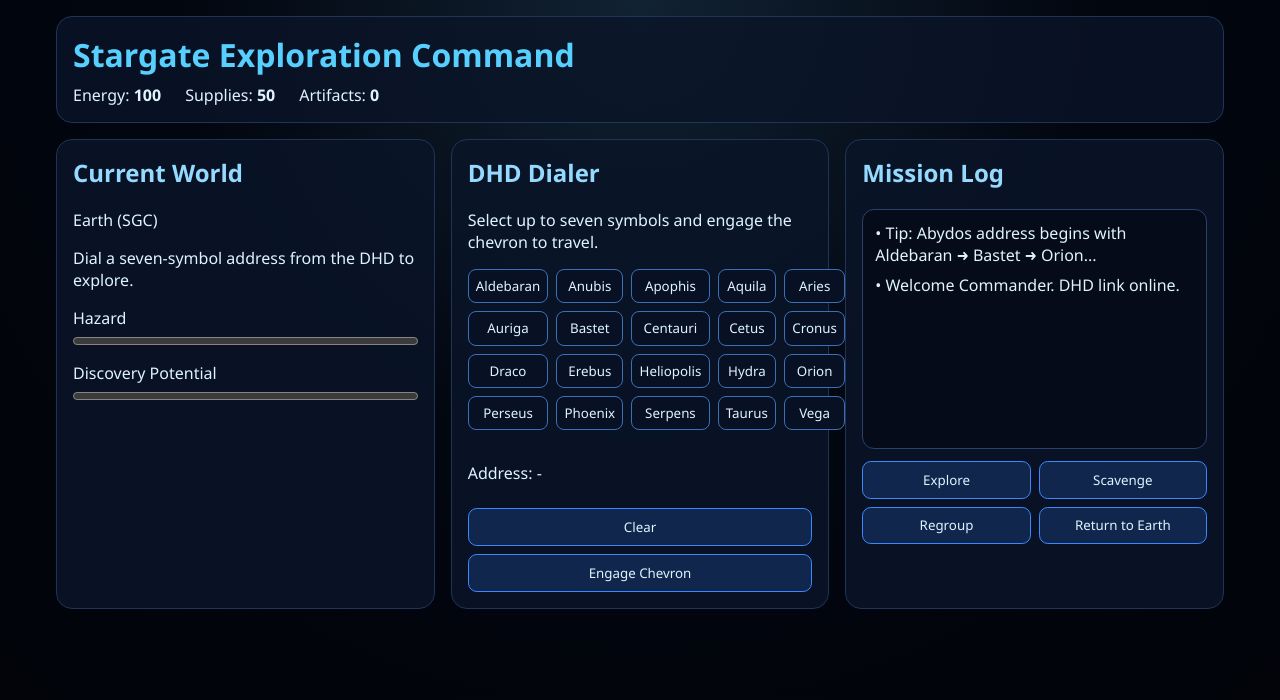
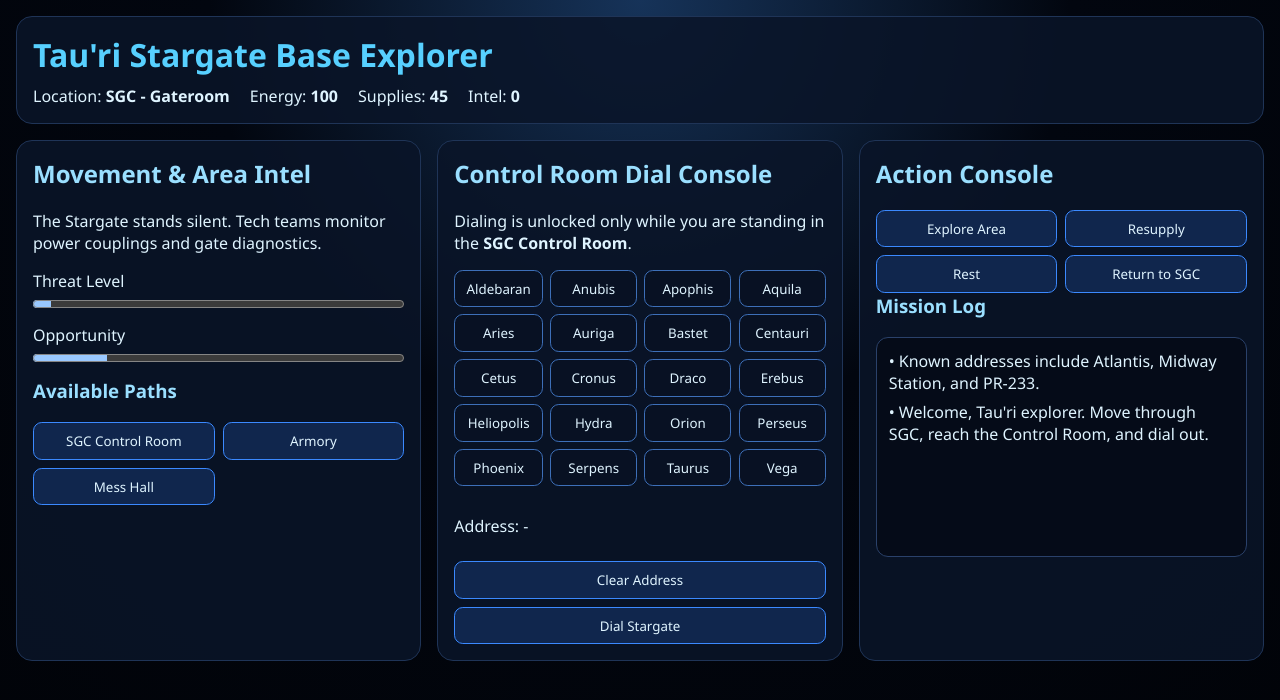
Before and after one commit to joreso10/Game-, a plain HTML site: page index.html in a window 1280 px wide. Drawn offline with Linux system fonts and the light colour scheme.

Commit message:
Expand game into Tau'ri base exploration and control-room dialing

```diff
--- a/index.html
+++ b/index.html
@@ -3,55 +3,60 @@
 <head>
   <meta charset="UTF-8" />
   <meta name="viewport" content="width=device-width, initial-scale=1.0" />
-  <title>Stargate Exploration</title>
+  <title>Tau'ri Base Explorer</title>
   <link rel="stylesheet" href="style.css" />
 </head>
 <body>
   <main class="game-shell">
     <header class="topbar">
-      <h1>Stargate Exploration Command</h1>
+      <h1>Tau'ri Stargate Base Explorer</h1>
       <div class="hud">
+        <span>Location: <strong id="location">SGC - Gateroom</strong></span>
         <span>Energy: <strong id="energy">100</strong></span>
-        <span>Supplies: <strong id="supplies">50</strong></span>
-        <span>Artifacts: <strong id="artifacts">0</strong></span>
+        <span>Supplies: <strong id="supplies">45</strong></span>
+        <span>Intel: <strong id="intel">0</strong></span>
       </div>
     </header>
 
     <section class="layout">
-      <article class="panel world-panel">
-        <h2>Current World</h2>
-        <p id="world-name">Earth (SGC)</p>
-        <p id="world-description">Initialize your mission and dial a gate address from the DHD.</p>
+      <article class="panel nav-panel">
+        <h2>Movement & Area Intel</h2>
+        <p id="area-description">You are in the SGC Gateroom. Move through the base and reach the Control Room to dial out.</p>
         <div class="meter-row">
-          <label for="hazard">Hazard</label>
-          <progress id="hazard" max="100" value="0"></progress>
+          <label for="threat">Threat Level</label>
+          <progress id="threat" max="100" value="5"></progress>
         </div>
         <div class="meter-row">
-          <label for="reward">Discovery Potential</label>
-          <progress id="reward" max="100" value="0"></progress>
+          <label for="opportunity">Opportunity</label>
+          <progress id="opportunity" max="100" value="25"></progress>
+        </div>
+        <div class="move-block">
+          <h3>Available Paths</h3>
+          <div id="move-options" class="move-options"></div>
         </div>
       </article>
 
       <article class="panel dhd-panel">
-        <h2>DHD Dialer</h2>
-        <p>Select up to seven symbols and engage the chevron to travel.</p>
+        <h2>Control Room Dial Console</h2>
+        <p>Dialing is unlocked only while you are standing in the <strong>SGC Control Room</strong>.</p>
         <div id="dhd-grid" class="dhd-grid" aria-label="DHD symbols"></div>
         <div class="dial-controls">
           <p>Address: <span id="address">-</span></p>
-          <button id="clear-address" type="button">Clear</button>
-          <button id="dial-address" type="button">Engage Chevron</button>
+          <button id="clear-address" type="button">Clear Address</button>
+          <button id="dial-address" type="button">Dial Stargate</button>
         </div>
       </article>
 
       <article class="panel log-panel">
-        <h2>Mission Log</h2>
+        <h2>Action Console</h2>
+        <div class="actions">
+          <button id="explore" type="button">Explore Area</button>
+          <button id="resupply" type="button">Resupply</button>
+          <button id="rest" type="button">Rest</button>
+          <button id="return" type="button">Return to SGC</button>
+        </div>
+        <h3>Mission Log</h3>
         <div id="log" class="log"></div>
-        <div class="actions">
-          <button id="explore" type="button">Explore</button>
-          <button id="scavenge" type="button">Scavenge</button>
-          <button id="rest" type="button">Regroup</button>
-          <button id="return" type="button">Return to Earth</button>
-        </div>
       </article>
     </section>
   </main>
--- a/script.js
+++ b/script.js
@@ -5,68 +5,98 @@
   "Perseus", "Phoenix", "Serpens", "Taurus", "Vega"
 ];
 
+const baseRooms = {
+  "SGC - Gateroom": {
+    description: "The Stargate stands silent. Tech teams monitor power couplings and gate diagnostics.",
+    threat: 5,
+    opportunity: 20,
+    paths: ["SGC Control Room", "Armory", "Mess Hall"]
+  },
+  "SGC Control Room": {
+    description: "Banks of Ancient and Tau'ri hardware line the walls. This is where you dial outbound addresses.",
+    threat: 8,
+    opportunity: 35,
+    paths: ["SGC - Gateroom", "Briefing Room"]
+  },
+  "Briefing Room": {
+    description: "Mission plans and MALP recon reports are spread across digital tables.",
+    threat: 3,
+    opportunity: 30,
+    paths: ["SGC Control Room", "Infirmary"]
+  },
+  "Armory": {
+    description: "Locked racks of tactical gear, rail weapons, and standard off-world kits.",
+    threat: 2,
+    opportunity: 40,
+    paths: ["SGC - Gateroom", "Infirmary"]
+  },
+  "Infirmary": {
+    description: "Medical scanners hum quietly while medics stand by for returning gate teams.",
+    threat: 1,
+    opportunity: 28,
+    paths: ["Armory", "Briefing Room", "Mess Hall"]
+  },
+  "Mess Hall": {
+    description: "A rare calm zone in the mountain base. Teams eat, recover, and trade stories.",
+    threat: 1,
+    opportunity: 22,
+    paths: ["SGC - Gateroom", "Infirmary"]
+  }
+};
+
 const worlds = [
   {
-    name: "Abydos",
-    address: ["Aldebaran", "Bastet", "Orion", "Hydra", "Vega", "Draco", "Aries"],
-    description: "A desert world with Ancient ruins and Naquadah traces beneath the dunes.",
-    hazard: 30,
-    reward: 75,
+    name: "Atlantis",
+    address: ["Auriga", "Phoenix", "Centauri", "Perseus", "Hydra", "Aries", "Vega"],
+    description: "The city of the Ancients rises over ocean shallows. High tech, high value, hidden dangers.",
+    threat: 40,
+    opportunity: 92,
+    zones: ["Main Pier", "Control Tower", "Ancient Lab", "East Balcony"]
   },
   {
-    name: "P3X-888",
+    name: "Midway Station",
     address: ["Anubis", "Cronus", "Cetus", "Serpens", "Orion", "Taurus", "Aquila"],
-    description: "Dense jungle, unstable weather, and signs of hostile Goa'uld patrol activity.",
-    hazard: 65,
-    reward: 60,
+    description: "Bridge station between galaxies. Systems are partly unstable but packed with navigational archives.",
+    threat: 55,
+    opportunity: 84,
+    zones: ["Docking Ring", "Node Core", "Transit Deck", "Shield Spine"]
   },
   {
-    name: "PX7-941",
-    address: ["Auriga", "Phoenix", "Centauri", "Perseus", "Hydra", "Aries", "Vega"],
-    description: "Frozen moon with energy crystals and hidden Ancient devices.",
-    hazard: 45,
-    reward: 80,
-  },
-  {
-    name: "M4C-862",
-    address: ["Draco", "Erebus", "Aquila", "Heliopolis", "Cetus", "Bastet", "Taurus"],
-    description: "Volcanic tectonic world rich in Trinium but prone to sudden quakes.",
-    hazard: 75,
-    reward: 90,
-  },
-  {
-    name: "Niflheim Outpost",
-    address: ["Vega", "Perseus", "Aldebaran", "Serpens", "Phoenix", "Cronus", "Hydra"],
-    description: "Abandoned Asgard research station with encrypted archives.",
-    hazard: 40,
-    reward: 95,
+    name: "PR-233",
+    address: ["Aldebaran", "Bastet", "Orion", "Hydra", "Vega", "Draco", "Aries"],
+    description: "Rocky research world with buried ruins and intermittent Wraith-signature readings.",
+    threat: 63,
+    opportunity: 78,
+    zones: ["Gate Ridge", "Crystal Valley", "Subsurface Vault", "Canyon Relay"]
   }
 ];
 
 const state = {
-  location: "Earth (SGC)",
   energy: 100,
-  supplies: 50,
-  artifacts: 0,
+  supplies: 45,
+  intel: 0,
   selectedAddress: [],
+  location: "SGC - Gateroom",
   currentWorld: null,
+  currentZone: null,
 };
 
 const ui = {
+  location: document.getElementById("location"),
   energy: document.getElementById("energy"),
   supplies: document.getElementById("supplies"),
-  artifacts: document.getElementById("artifacts"),
-  worldName: document.getElementById("world-name"),
-  worldDescription: document.getElementById("world-description"),
-  hazard: document.getElementById("hazard"),
-  reward: document.getElementById("reward"),
+  intel: document.getElementById("intel"),
+  areaDescription: document.getElementById("area-description"),
+  threat: document.getElementById("threat"),
+  opportunity: document.getElementById("opportunity"),
+  moveOptions: document.getElementById("move-options"),
   log: document.getElementById("log"),
   address: document.getElementById("address"),
   dhdGrid: document.getElementById("dhd-grid"),
   clear: document.getElementById("clear-address"),
   dial: document.getElementById("dial-address"),
   explore: document.getElementById("explore"),
-  scavenge: document.getElementById("scavenge"),
+  resupply: document.getElementById("resupply"),
   rest: document.getElementById("rest"),
   return: document.getElementById("return"),
 };
@@ -78,10 +108,13 @@
   ui.log.prepend(entry);
 }
 
-function renderHUD() {
+function renderHud() {
+  ui.location.textContent = state.currentWorld
+    ? `${state.currentWorld.name} - ${state.currentZone}`
+    : state.location;
   ui.energy.textContent = state.energy;
   ui.supplies.textContent = state.supplies;
-  ui.artifacts.textContent = state.artifacts;
+  ui.intel.textContent = state.intel;
 }
 
 function renderAddress() {
@@ -89,139 +122,172 @@
     ? state.selectedAddress.join(" ➜ ")
     : "-";
 
-  const buttons = ui.dhdGrid.querySelectorAll("button");
-  buttons.forEach((btn) => {
-    btn.classList.toggle("selected", state.selectedAddress.includes(btn.dataset.symbol));
+  ui.dhdGrid.querySelectorAll("button").forEach((button) => {
+    button.classList.toggle("selected", state.selectedAddress.includes(button.dataset.symbol));
   });
 }
 
-function updateWorldPanel() {
-  if (!state.currentWorld) {
-    ui.worldName.textContent = "Earth (SGC)";
-    ui.worldDescription.textContent = "Dial a seven-symbol address from the DHD to explore.";
-    ui.hazard.value = 0;
-    ui.reward.value = 0;
-    return;
-  }
-
-  ui.worldName.textContent = state.currentWorld.name;
-  ui.worldDescription.textContent = state.currentWorld.description;
-  ui.hazard.value = state.currentWorld.hazard;
-  ui.reward.value = state.currentWorld.reward;
-}
-
-function buildDHD() {
+function buildDhd() {
   symbols.forEach((symbol) => {
     const button = document.createElement("button");
     button.type = "button";
     button.className = "symbol-btn";
+    button.dataset.symbol = symbol;
     button.textContent = symbol;
-    button.dataset.symbol = symbol;
     button.addEventListener("click", () => {
       if (state.selectedAddress.includes(symbol)) {
-        state.selectedAddress = state.selectedAddress.filter((item) => item !== symbol);
+        state.selectedAddress = state.selectedAddress.filter((s) => s !== symbol);
       } else if (state.selectedAddress.length < 7) {
         state.selectedAddress.push(symbol);
       } else {
-        logEntry("Address can only contain seven symbols.", true);
+        logEntry("Address limit reached. Seven chevrons maximum.", true);
       }
       renderAddress();
     });
+
     ui.dhdGrid.appendChild(button);
   });
 }
 
-function consumeResources(energyCost, suppliesCost) {
+function renderAreaPanel() {
+  if (state.currentWorld) {
+    ui.areaDescription.textContent = `${state.currentWorld.description} Current zone: ${state.currentZone}.`;
+    ui.threat.value = state.currentWorld.threat;
+    ui.opportunity.value = state.currentWorld.opportunity;
+    renderMoveOptions(state.currentWorld.zones, true);
+    return;
+  }
+
+  const room = baseRooms[state.location];
+  ui.areaDescription.textContent = room.description;
+  ui.threat.value = room.threat;
+  ui.opportunity.value = room.opportunity;
+  renderMoveOptions(room.paths, false);
+}
+
+function renderMoveOptions(destinations, worldMode) {
+  ui.moveOptions.innerHTML = "";
+
+  destinations.forEach((destination) => {
+    const button = document.createElement("button");
+    button.type = "button";
+    button.textContent = destination;
+    button.addEventListener("click", () => {
+      if (worldMode) {
+        state.currentZone = destination;
+        logEntry(`You move through ${state.currentWorld.name} and arrive at ${destination}.`);
+      } else {
+        state.location = destination;
+        logEntry(`You move to ${destination} inside SGC.`);
+      }
+
+      renderHud();
+      renderAreaPanel();
+    });
+    ui.moveOptions.appendChild(button);
+  });
+}
+
+function spendResources(energyCost, suppliesCost) {
   if (state.energy < energyCost || state.supplies < suppliesCost) {
-    logEntry("Insufficient energy or supplies for that action.", true);
+    logEntry("Insufficient resources for that action.", true);
     return false;
   }
 
   state.energy -= energyCost;
   state.supplies -= suppliesCost;
-  renderHUD();
+  renderHud();
   return true;
 }
 
-function dialAddress() {
-  if (state.selectedAddress.length !== 7) {
-    logEntry("You need exactly seven symbols to engage the gate.", true);
+function dialGate() {
+  if (state.location !== "SGC Control Room" || state.currentWorld) {
+    logEntry("You must be in the SGC Control Room (and not already off-world) to dial.", true);
     return;
   }
 
-  if (!consumeResources(10, 4)) return;
+  if (state.selectedAddress.length !== 7) {
+    logEntry("Dialing failed. You need exactly seven symbols.", true);
+    return;
+  }
+
+  if (!spendResources(10, 4)) return;
 
   const match = worlds.find((world) => world.address.join("|") === state.selectedAddress.join("|"));
+
   if (!match) {
-    state.currentWorld = null;
-    logEntry("Chevron lock failed. Unknown destination. Wormhole collapse.", true);
-    updateWorldPanel();
+    logEntry("No valid lock. Stargate disengages.", true);
     return;
   }
 
   state.currentWorld = match;
-  state.location = match.name;
-  logEntry(`Wormhole established. Team arrives at ${match.name}.`);
-  updateWorldPanel();
+  state.currentZone = match.zones[0];
+  logEntry(`Chevron lock complete. You step through to ${match.name}.`);
+  renderHud();
+  renderAreaPanel();
 }
 
-function exploreWorld() {
+function exploreArea() {
+  if (!spendResources(6, 3)) return;
+
   if (!state.currentWorld) {
-    logEntry("Dial a valid world before attempting exploration.", true);
+    const energyGain = 2 + Math.floor(Math.random() * 6);
+    state.energy = Math.min(100, state.energy + energyGain);
+    logEntry(`Base sweep complete. Efficient routing restores ${energyGain} energy.`);
+    renderHud();
     return;
   }
-  if (!consumeResources(8, 6)) return;
 
   const roll = Math.random() * 100;
-  const chance = state.currentWorld.reward - state.currentWorld.hazard / 2;
+  const threshold = state.currentWorld.opportunity - state.currentWorld.threat / 2;
 
-  if (roll <= chance) {
-    const found = 1 + Math.floor(Math.random() * 3);
-    state.artifacts += found;
-    logEntry(`Exploration success. Recovered ${found} Ancient artifact(s).`);
+  if (roll <= threshold) {
+    const intelGain = 1 + Math.floor(Math.random() * 3);
+    state.intel += intelGain;
+    logEntry(`Off-world exploration success in ${state.currentZone}. Intel +${intelGain}.`);
   } else {
-    const damage = 5 + Math.floor(Math.random() * 8);
-    state.energy = Math.max(0, state.energy - damage);
-    logEntry(`Ambushed by hazards. You lose ${damage} extra energy.`, true);
+    const penalty = 4 + Math.floor(Math.random() * 6);
+    state.energy = Math.max(0, state.energy - penalty);
+    logEntry(`Hostile conditions hit the team. Additional energy loss: ${penalty}.`, true);
   }
 
-  renderHUD();
+  renderHud();
 }
 
-function scavenge() {
-  if (!state.currentWorld) {
-    logEntry("Scavenge operations require an off-world location.", true);
-    return;
-  }
-  if (!consumeResources(6, 2)) return;
+function resupply() {
+  if (!spendResources(4, 0)) return;
 
-  const suppliesFound = 2 + Math.floor(Math.random() * 7);
-  state.supplies += suppliesFound;
-  logEntry(`Scavenge mission complete. Gained ${suppliesFound} supplies.`);
-  renderHUD();
+  const gain = state.currentWorld ? 4 + Math.floor(Math.random() * 5) : 7 + Math.floor(Math.random() * 6);
+  state.supplies += gain;
+  logEntry(`Supply operation successful. Supplies +${gain}.`);
+  renderHud();
 }
 
 function rest() {
-  const energyGain = state.currentWorld ? 10 : 14;
-  const suppliesCost = state.currentWorld ? 5 : 2;
-  if (!consumeResources(0, suppliesCost)) return;
+  const supplyCost = state.currentWorld ? 5 : 2;
+  if (!spendResources(0, supplyCost)) return;
 
-  state.energy = Math.min(100, state.energy + energyGain);
-  logEntry(`Team regrouped. Restored ${energyGain} energy.`);
-  renderHUD();
+  const restore = state.currentWorld ? 12 : 18;
+  state.energy = Math.min(100, state.energy + restore);
+  logEntry(`Recovery cycle complete. Energy +${restore}.`);
+  renderHud();
 }
 
-function returnToEarth() {
+function returnToSgc() {
   if (!state.currentWorld) {
-    logEntry("You are already at Earth command.");
+    logEntry("You are already in SGC.");
     return;
   }
-  if (!consumeResources(7, 3)) return;
 
+  if (!spendResources(8, 3)) return;
+
+  const departed = state.currentWorld.name;
   state.currentWorld = null;
-  state.location = "Earth (SGC)";
-  logEntry("Gate connection established to Earth. Team safely returned.");
-  updateWorldPanel();
+  state.currentZone = null;
+  state.location = "SGC - Gateroom";
+  logEntry(`Return wormhole from ${departed} complete. You are back in the SGC Gateroom.`);
+  renderHud();
+  renderAreaPanel();
 }
 
 ui.clear.addEventListener("click", () => {
@@ -229,15 +295,15 @@
   renderAddress();
 });
 
-ui.dial.addEventListener("click", dialAddress);
-ui.explore.addEventListener("click", exploreWorld);
-ui.scavenge.addEventListener("click", scavenge);
+ui.dial.addEventListener("click", dialGate);
+ui.explore.addEventListener("click", exploreArea);
+ui.resupply.addEventListener("click", resupply);
 ui.rest.addEventListener("click", rest);
-ui.return.addEventListener("click", returnToEarth);
+ui.return.addEventListener("click", returnToSgc);
 
-buildDHD();
-renderHUD();
+buildDhd();
+renderHud();
 renderAddress();
-updateWorldPanel();
-logEntry("Welcome Commander. DHD link online.");
-logEntry("Tip: Abydos address begins with Aldebaran ➜ Bastet ➜ Orion...");
+renderAreaPanel();
+logEntry("Welcome, Tau'ri explorer. Move through SGC, reach the Control Room, and dial out.");
+logEntry("Known addresses include Atlantis, Midway Station, and PR-233.");
--- a/style.css
+++ b/style.css
@@ -16,55 +16,57 @@
 body {
   margin: 0;
   min-height: 100vh;
-  background: radial-gradient(circle at top, #123 0%, var(--bg) 45%, #010308 100%);
+  background: radial-gradient(circle at top, #163359 0%, var(--bg) 42%, #010308 100%);
   color: var(--text);
 }
 
 .game-shell {
-  max-width: 1200px;
+  max-width: 1280px;
   margin: 0 auto;
   padding: 1rem;
 }
 
+.topbar,
+.panel {
+  border: 1px solid #1f3457;
+  background: rgba(10, 20, 40, 0.86);
+  border-radius: 1rem;
+}
+
 .topbar {
-  border: 1px solid #1f3457;
-  background: rgba(10, 20, 40, 0.8);
-  border-radius: 1rem;
   padding: 1rem;
   margin-bottom: 1rem;
 }
 
 .topbar h1 {
-  margin: 0 0 0.5rem;
+  margin: 0 0 0.55rem;
   color: var(--accent);
 }
 
 .hud {
   display: flex;
-  gap: 1.5rem;
+  gap: 1.25rem;
   flex-wrap: wrap;
 }
 
 .layout {
   display: grid;
-  grid-template-columns: repeat(auto-fit, minmax(280px, 1fr));
+  grid-template-columns: repeat(auto-fit, minmax(300px, 1fr));
   gap: 1rem;
 }
 
 .panel {
-  border: 1px solid #1f3457;
-  border-radius: 1rem;
-  background: rgba(10, 20, 40, 0.85);
   padding: 1rem;
 }
 
-h2 {
+h2,
+h3 {
   margin-top: 0;
-  color: #95d9ff;
+  color: #9adfff;
 }
 
 .meter-row {
-  margin: 0.7rem 0;
+  margin: 0.65rem 0;
 }
 
 progress {
@@ -72,29 +74,22 @@
   height: 1rem;
 }
 
+.move-options,
+.actions {
+  display: grid;
+  grid-template-columns: repeat(2, minmax(0, 1fr));
+  gap: 0.5rem;
+}
+
 .dhd-grid {
   margin-top: 0.75rem;
   display: grid;
-  grid-template-columns: repeat(5, 1fr);
-  gap: 0.5rem;
-}
-
-.symbol-btn {
-  border: 1px solid #3d6fb8;
-  background: #081123;
-  color: var(--text);
-  border-radius: 0.5rem;
-  padding: 0.45rem;
-  cursor: pointer;
-}
-
-.symbol-btn.selected {
-  border-color: var(--accent);
-  background: #113360;
+  grid-template-columns: repeat(4, 1fr);
+  gap: 0.45rem;
 }
 
 .dial-controls {
-  margin-top: 1rem;
+  margin-top: 0.8rem;
   display: grid;
   gap: 0.5rem;
 }
@@ -109,28 +104,32 @@
 }
 
 button:hover {
-  filter: brightness(1.1);
+  filter: brightness(1.12);
 }
 
-.actions {
-  display: grid;
-  grid-template-columns: repeat(2, minmax(0, 1fr));
-  gap: 0.5rem;
+.symbol-btn {
+  border-color: #3d6fb8;
+  background: #081123;
+}
+
+.symbol-btn.selected {
+  border-color: var(--accent);
+  background: #113360;
 }
 
 .log {
-  min-height: 240px;
-  max-height: 360px;
+  min-height: 220px;
+  max-height: 340px;
   overflow: auto;
   border: 1px solid #2a416a;
   border-radius: 0.75rem;
   padding: 0.75rem;
   background: #050b18;
-  margin-bottom: 0.75rem;
+  margin-top: 0.55rem;
 }
 
 .log p {
-  margin: 0 0 0.5rem;
+  margin: 0 0 0.45rem;
 }
 
 .warn {
```
Also changed, not shown: README.md.
